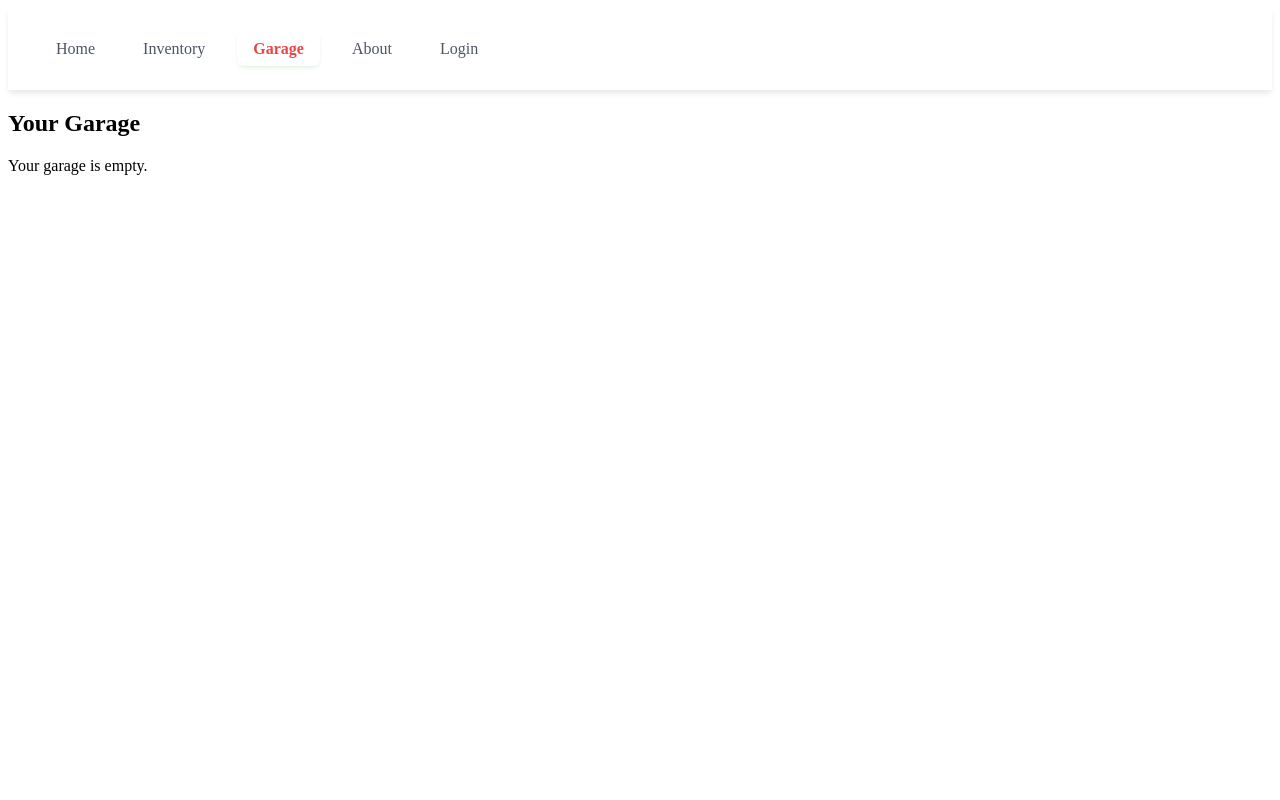
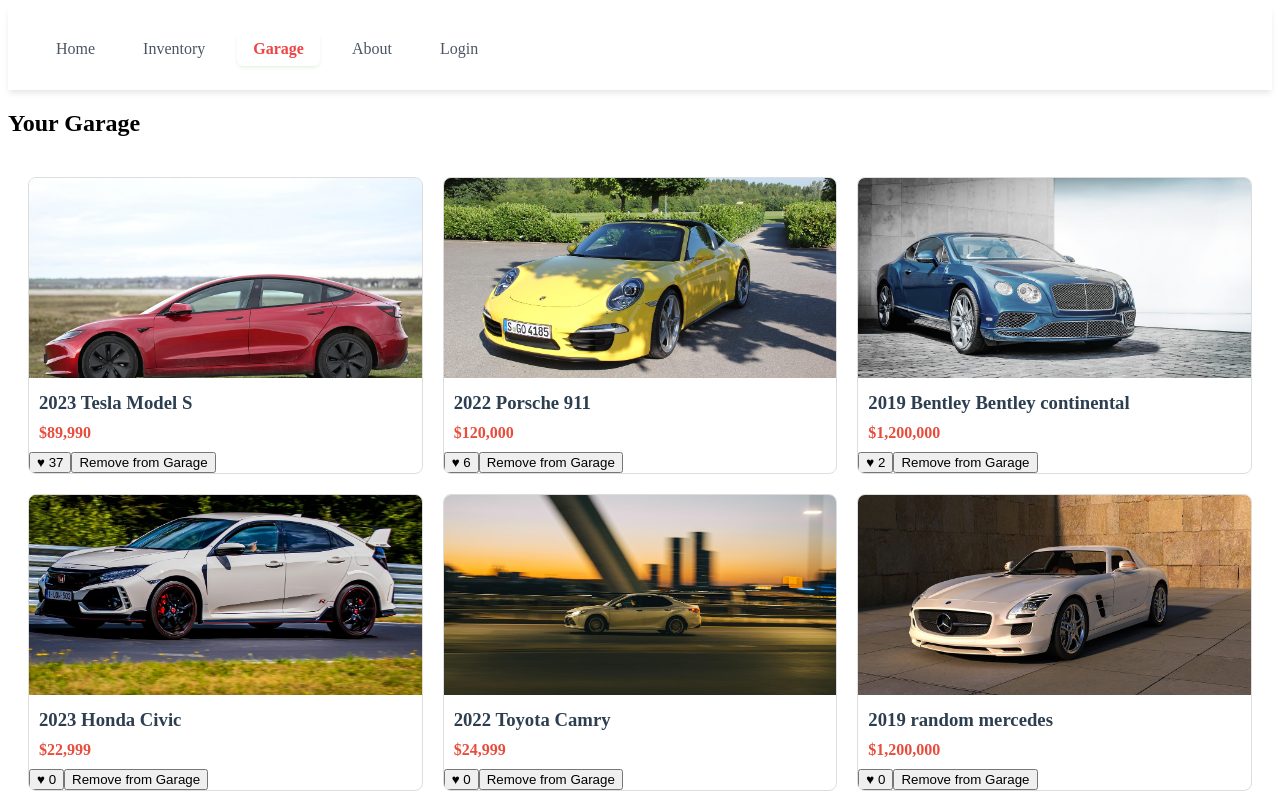
Before and after one commit to teddjames/phase-2-project.github.io, a React (Vite) app: page /garage in a window 1280 px wide. Shown: the top 800 px of the page. Built offline with nearby package versions, Linux system fonts and the light colour scheme; data requests are answered from the project's data file.

Commit message:
styled the garage grid

```diff
--- a/carData.json
+++ b/carData.json
@@ -88,5 +88,80 @@
       "isFeatured": false
     }
   ],
-  "garage": []
+  "garage": [
+    {
+      "id": "80ee69b9-954a-459c-9990-ffb4747514ea",
+      "make": "Tesla",
+      "model": "Model S",
+      "year": 2023,
+      "price": 89990,
+      "image": "/images/featured/tesla-model-s.jpg",
+      "isFeatured": true,
+      "likes": 37,
+      "originalId": "80ee69b9-954a-459c-9990-ffb4747514ea"
+    },
+    {
+      "id": "b4f99c33-9554-46ce-bc7c-2a2454d83844",
+      "make": "Porsche",
+      "model": "911",
+      "year": 2022,
+      "price": 120000,
+      "image": "/images/featured/porsche-911.jpg",
+      "isFeatured": true,
+      "likes": 6,
+      "originalId": "b4f99c33-9554-46ce-bc7c-2a2454d83844"
+    },
+    {
+      "id": "0d3a0083-3bd4-44c4-af62-bc17b60d9f57",
+      "make": "Bentley",
+      "model": "Bentley continental",
+      "year": 2019,
+      "price": 1200000,
+      "image": "/images/featured/Bentley-continental.jpg",
+      "isFeatured": true,
+      "likes": 2,
+      "originalId": "0d3a0083-3bd4-44c4-af62-bc17b60d9f57"
+    },
+    {
+      "id": "3e6ccb66-36a4-47de-a67e-6f94f9038a71",
+      "make": "Honda",
+      "model": "Civic",
+      "year": 2023,
+      "price": 22999,
+      "image": "/images/inventory/honda-civic.jpg",
+      "likes": 0,
+      "originalId": "3e6ccb66-36a4-47de-a67e-6f94f9038a71"
+    },
+    {
+      "id": "4d6160b6-1e26-4023-9952-9b67c42ca77d",
+      "make": "Toyota",
+      "model": "Camry",
+      "year": 2022,
+      "price": 24999,
+      "image": "/images/inventory/toyota-camry.jpg",
+      "likes": 0,
+      "originalId": "4d6160b6-1e26-4023-9952-9b67c42ca77d"
+    },
+    {
+      "id": "ddedc496-db26-438c-94c0-a17690ecde79",
+      "make": "random",
+      "model": "mercedes",
+      "year": 2019,
+      "price": 1200000,
+      "image": "/images/featured/merc.jpg",
+      "isFeatured": true,
+      "likes": 0,
+      "originalId": "ddedc496-db26-438c-94c0-a17690ecde79"
+    },
+    {
+      "id": "0c0168a1-e0ca-4a59-9d2a-47d3f829d4f0",
+      "make": "Ford",
+      "model": "Mustang",
+      "year": 2021,
+      "price": 34999,
+      "image": "/images/featured/ford-mustang.jpeg",
+      "likes": 0,
+      "originalId": "0c0168a1-e0ca-4a59-9d2a-47d3f829d4f0"
+    }
+  ]
 }
--- a/src/components/Garage.jsx
+++ b/src/components/Garage.jsx
@@ -5,11 +5,11 @@
   return (
     <div className="garage">
       <header>
-        <h2>Your Garage</h2>
+        <h2 className='heading'>Your Garage</h2>
       </header>
       <div className="garage-grid">
         {garage.length === 0 ? (
-          <p>Your garage is empty.</p>
+          <p className='heading'>Your garage is empty.</p>
         ) : (
           garage.map(car => (
             <CarCard
--- a/src/index.css
+++ b/src/index.css
@@ -188,6 +188,13 @@
   margin: 10px;
   font-weight: bold;
   color: #e74c3c;
+}
+
+.garage-grid{
+  display: grid;
+  grid-template-columns: repeat(auto-fill, minmax(300px, 1fr));
+  gap: 20px;
+  padding: 20px;
 }
 
 /*.like-section {
```
